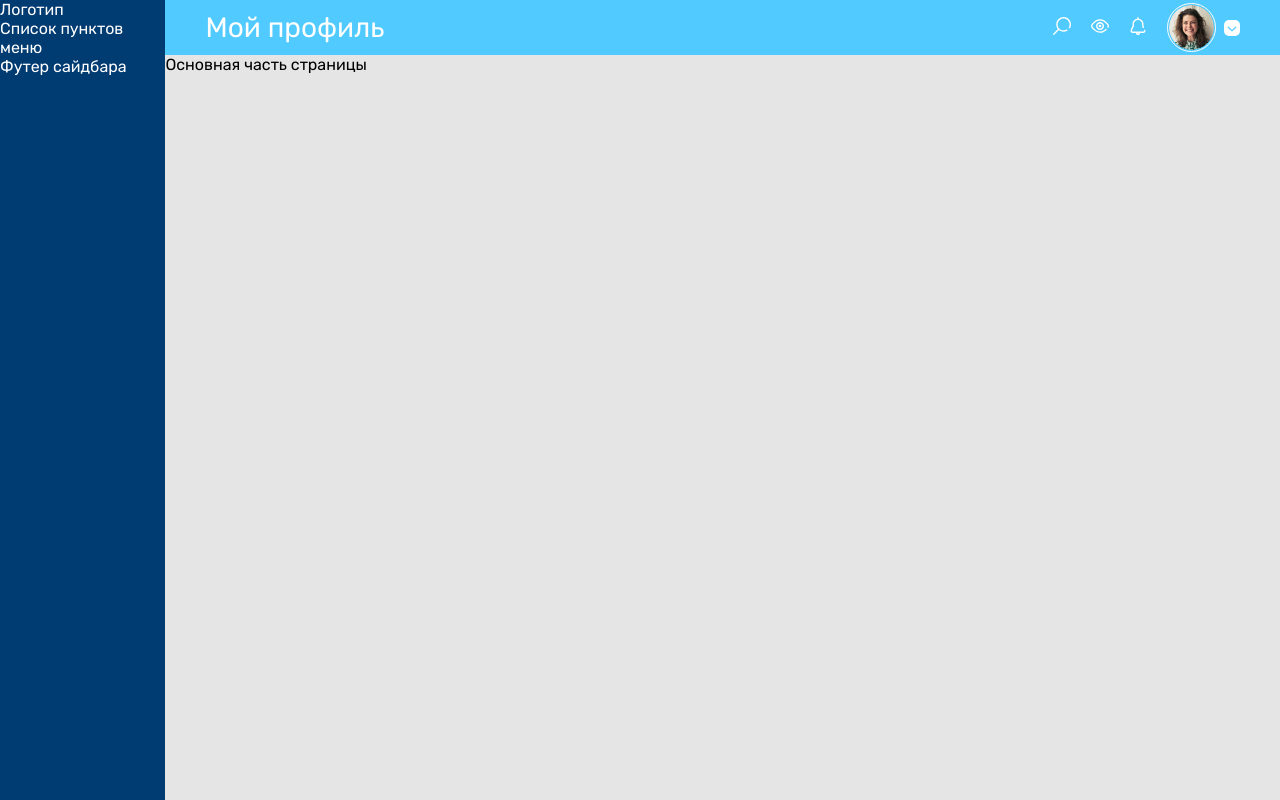
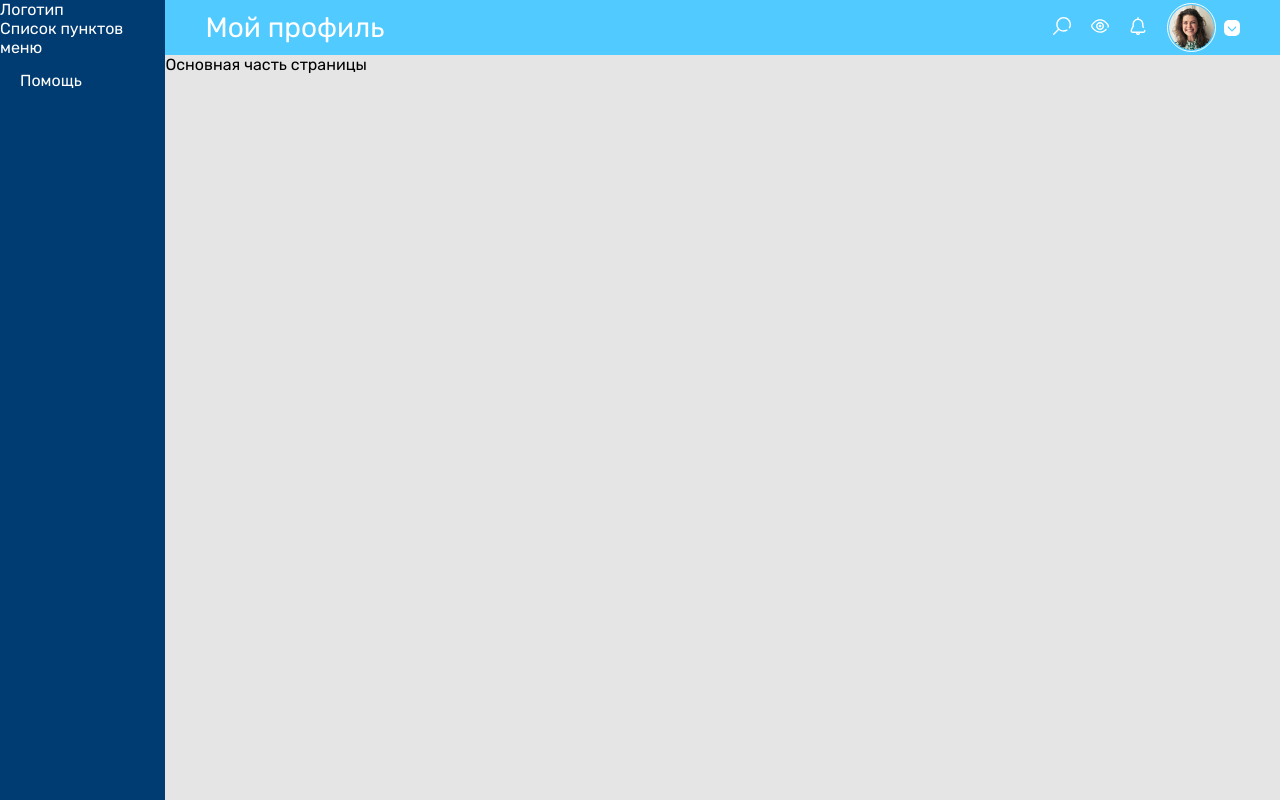
Before and after one commit to spivakev/Clinic-React-App, a React (Create React App) app: page / in a window 1280 px wide. Built offline with nearby package versions, Linux system fonts and the light colour scheme.

Commit message:
feat: add styles for sidebar footer

```diff
--- a/src/components/SidebarFooter/index.js
+++ b/src/components/SidebarFooter/index.js
@@ -2,8 +2,8 @@ import React from 'react';
 import './style.css';
 
 const SidebarFooter = () => (
-  <aside className="SidebarFooter">
-    Футер сайдбара
+  <aside className="sidebar-footer">
+    Помощь
   </aside>
 )
 
--- a/src/components/SidebarFooter/style.css
+++ b/src/components/SidebarFooter/style.css
@@ -0,0 +1,3 @@
+.sidebar-footer {
+  padding: 14px 20px;
+}
```
